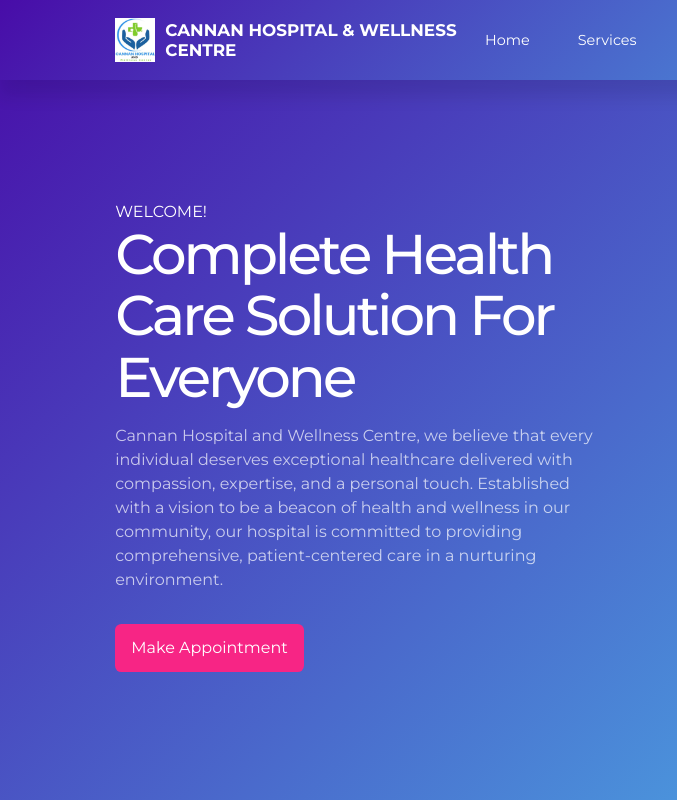
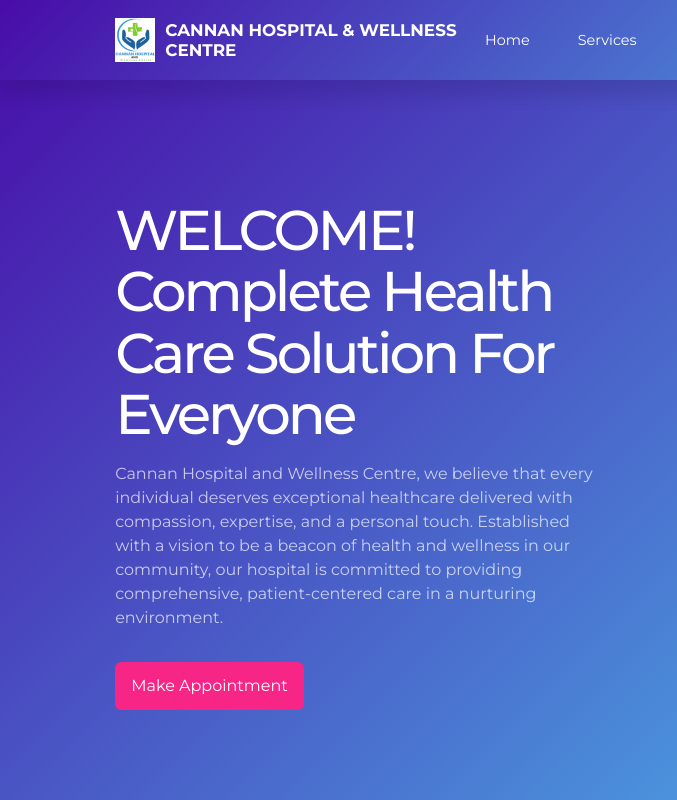
Before and after one commit to Ngetich99/HOSPITAL-C, a plain HTML site: page index.html in a window 1280 px wide. Shown: the top 800 px of the page, 0-677 px from the left. Drawn offline with nearby package versions, Linux system fonts and the light colour scheme.

Commit message:
Update index.html

```diff
--- a/index.html
+++ b/index.html
@@ -42,9 +42,12 @@
     <header>
         <div class="container">
             <div class="header__content">
-                <BR>
+
+                <h1>
+                    <BR>
                 WELCOME!
-                <h1>Complete Health Care Solution For Everyone</h1>
+                    Complete Health Care Solution For Everyone
+                </h1>
                 <p>
                     Cannan Hospital and Wellness Centre, we believe that every individual deserves exceptional
                     healthcare delivered with compassion, expertise, and a personal touch. Established with a vision to
```
